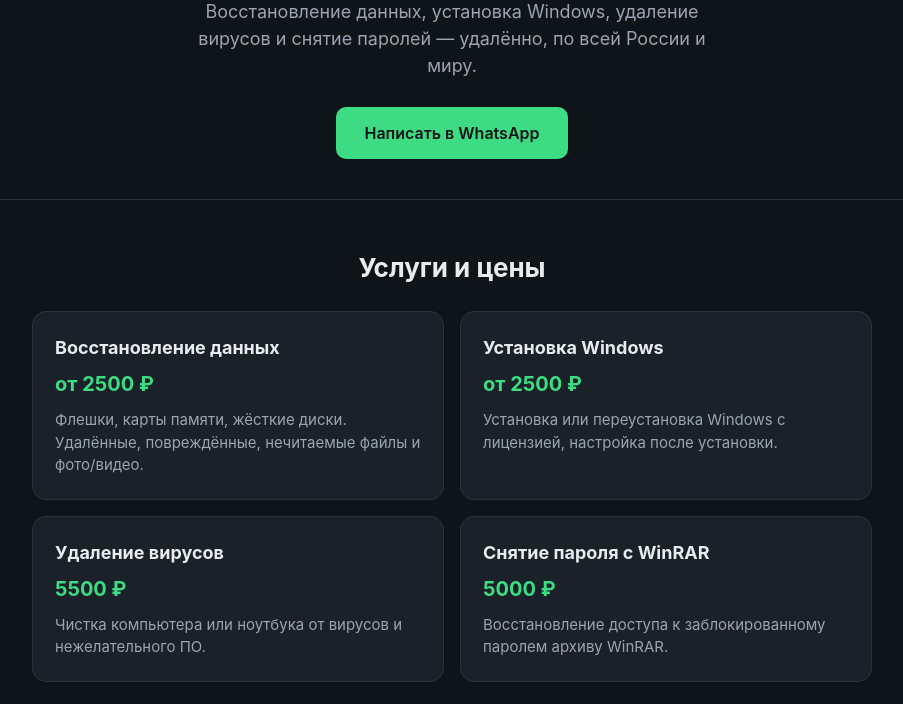
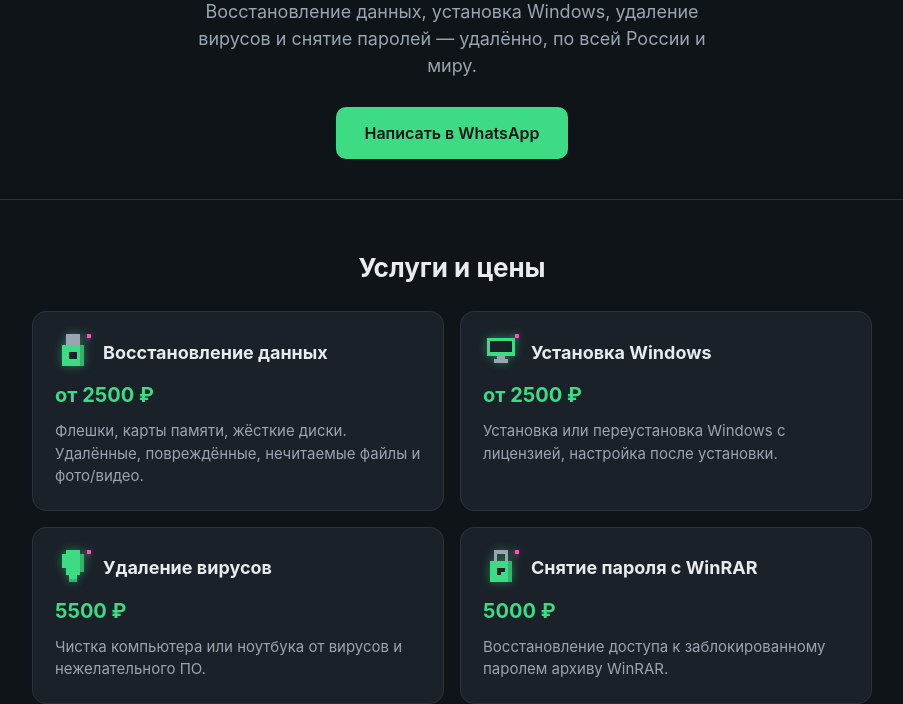
Before and after one commit to posollosop-dot/inkarnaciya-servis, a plain HTML site: page index.html in a window 1280 px wide. Shown: the part 135-839 px from the top of the page, without its empty margins (188-1091 px from the left). Drawn offline with Linux system fonts and the light colour scheme.

Commit message:
Добавлены пиксель-арт иконки услуг с неоновым свечением и glitch-акцентом
Co-Authored-By: Claude Sonnet 5 <noreply@anthropic.com>

```diff
--- a/index.html
+++ b/index.html
@@ -45,6 +45,7 @@
     --text-dim: #9aa5b1;
     --accent: #3ddc84;
     --accent-dark: #2bb86a;
+    --glitch: #ff4fc2;
     --border: #2a333d;
   }
 
@@ -118,9 +119,33 @@
     padding: 22px;
   }
 
+  .card-head {
+    display: flex;
+    align-items: center;
+    gap: 12px;
+    margin-bottom: 10px;
+  }
+
+  .pixel-icon {
+    flex: none;
+    width: 36px;
+    height: 36px;
+    shape-rendering: crispEdges;
+    filter: drop-shadow(0 0 5px rgba(61, 220, 132, 0.45));
+  }
+
+  .pixel-icon .pxa { fill: var(--accent); }
+  .pixel-icon .pxs { fill: var(--accent-dark); }
+  .pixel-icon .pxm { fill: var(--text-dim); }
+  .pixel-icon .pxbg { fill: var(--bg-card); }
+  .pixel-icon .pxg {
+    fill: var(--glitch);
+    filter: drop-shadow(0 0 4px var(--glitch));
+  }
+
   .card h3 {
     font-size: 18px;
-    margin-bottom: 8px;
+    margin: 0;
   }
 
   .card .price {
@@ -206,22 +231,76 @@
     <h2>Услуги и цены</h2>
     <div class="services">
       <div class="card">
-        <h3>Восстановление данных</h3>
+        <div class="card-head">
+          <svg class="pixel-icon" viewBox="0 0 40 40" aria-hidden="true">
+            <rect class="pxm" x="12" y="0" width="16" height="4"/>
+            <rect class="pxm" x="12" y="4" width="16" height="4"/>
+            <rect class="pxm" x="12" y="8" width="16" height="4"/>
+            <rect class="pxa" x="8" y="12" width="20" height="4"/><rect class="pxs" x="28" y="12" width="4" height="4"/>
+            <rect class="pxa" x="8" y="16" width="20" height="4"/><rect class="pxs" x="28" y="16" width="4" height="4"/>
+            <rect class="pxa" x="8" y="20" width="8" height="4"/><rect class="pxbg" x="16" y="20" width="8" height="4"/><rect class="pxa" x="24" y="20" width="4" height="4"/><rect class="pxs" x="28" y="20" width="4" height="4"/>
+            <rect class="pxa" x="8" y="24" width="8" height="4"/><rect class="pxbg" x="16" y="24" width="8" height="4"/><rect class="pxa" x="24" y="24" width="4" height="4"/><rect class="pxs" x="28" y="24" width="4" height="4"/>
+            <rect class="pxa" x="8" y="28" width="20" height="4"/><rect class="pxs" x="28" y="28" width="4" height="4"/>
+            <rect class="pxa" x="8" y="32" width="20" height="4"/><rect class="pxs" x="28" y="32" width="4" height="4"/>
+            <rect class="pxg" x="36" y="0" width="4" height="4"/>
+          </svg>
+          <h3>Восстановление данных</h3>
+        </div>
         <div class="price">от 2500 ₽</div>
         <p>Флешки, карты памяти, жёсткие диски. Удалённые, повреждённые, нечитаемые файлы и фото/видео.</p>
       </div>
       <div class="card">
-        <h3>Установка Windows</h3>
+        <div class="card-head">
+          <svg class="pixel-icon" viewBox="0 0 40 40" aria-hidden="true">
+            <rect class="pxa" x="4" y="4" width="32" height="4"/>
+            <rect class="pxa" x="4" y="8" width="4" height="4"/><rect class="pxbg" x="8" y="8" width="24" height="4"/><rect class="pxa" x="32" y="8" width="4" height="4"/>
+            <rect class="pxa" x="4" y="12" width="4" height="4"/><rect class="pxbg" x="8" y="12" width="24" height="4"/><rect class="pxa" x="32" y="12" width="4" height="4"/>
+            <rect class="pxa" x="4" y="16" width="4" height="4"/><rect class="pxbg" x="8" y="16" width="24" height="4"/><rect class="pxa" x="32" y="16" width="4" height="4"/>
+            <rect class="pxa" x="4" y="20" width="32" height="4"/>
+            <rect class="pxm" x="16" y="24" width="8" height="4"/>
+            <rect class="pxm" x="12" y="28" width="16" height="4"/>
+            <rect class="pxg" x="36" y="0" width="4" height="4"/>
+          </svg>
+          <h3>Установка Windows</h3>
+        </div>
         <div class="price">от 2500 ₽</div>
         <p>Установка или переустановка Windows с лицензией, настройка после установки.</p>
       </div>
       <div class="card">
-        <h3>Удаление вирусов</h3>
+        <div class="card-head">
+          <svg class="pixel-icon" viewBox="0 0 40 40" aria-hidden="true">
+            <rect class="pxa" x="12" y="0" width="16" height="4"/>
+            <rect class="pxa" x="8" y="4" width="20" height="4"/><rect class="pxs" x="28" y="4" width="4" height="4"/>
+            <rect class="pxa" x="8" y="8" width="20" height="4"/><rect class="pxs" x="28" y="8" width="4" height="4"/>
+            <rect class="pxa" x="8" y="12" width="20" height="4"/><rect class="pxs" x="28" y="12" width="4" height="4"/>
+            <rect class="pxa" x="8" y="16" width="20" height="4"/><rect class="pxs" x="28" y="16" width="4" height="4"/>
+            <rect class="pxa" x="12" y="20" width="16" height="4"/><rect class="pxs" x="28" y="20" width="4" height="4"/>
+            <rect class="pxa" x="12" y="24" width="16" height="4"/>
+            <rect class="pxa" x="16" y="28" width="8" height="4"/>
+            <rect class="pxs" x="16" y="32" width="8" height="4"/>
+            <rect class="pxg" x="36" y="0" width="4" height="4"/>
+          </svg>
+          <h3>Удаление вирусов</h3>
+        </div>
         <div class="price">5500 ₽</div>
         <p>Чистка компьютера или ноутбука от вирусов и нежелательного ПО.</p>
       </div>
       <div class="card">
-        <h3>Снятие пароля с WinRAR</h3>
+        <div class="card-head">
+          <svg class="pixel-icon" viewBox="0 0 40 40" aria-hidden="true">
+            <rect class="pxm" x="12" y="0" width="16" height="4"/>
+            <rect class="pxm" x="12" y="4" width="4" height="4"/><rect class="pxm" x="24" y="4" width="4" height="4"/>
+            <rect class="pxm" x="12" y="8" width="4" height="4"/><rect class="pxm" x="24" y="8" width="4" height="4"/>
+            <rect class="pxa" x="8" y="12" width="20" height="4"/><rect class="pxs" x="28" y="12" width="4" height="4"/>
+            <rect class="pxa" x="8" y="16" width="20" height="4"/><rect class="pxs" x="28" y="16" width="4" height="4"/>
+            <rect class="pxa" x="8" y="20" width="8" height="4"/><rect class="pxbg" x="16" y="20" width="8" height="4"/><rect class="pxa" x="24" y="20" width="4" height="4"/><rect class="pxs" x="28" y="20" width="4" height="4"/>
+            <rect class="pxa" x="8" y="24" width="8" height="4"/><rect class="pxbg" x="16" y="24" width="4" height="4"/><rect class="pxa" x="20" y="24" width="8" height="4"/><rect class="pxs" x="28" y="24" width="4" height="4"/>
+            <rect class="pxa" x="8" y="28" width="20" height="4"/><rect class="pxs" x="28" y="28" width="4" height="4"/>
+            <rect class="pxa" x="8" y="32" width="20" height="4"/><rect class="pxs" x="28" y="32" width="4" height="4"/>
+            <rect class="pxg" x="36" y="0" width="4" height="4"/>
+          </svg>
+          <h3>Снятие пароля с WinRAR</h3>
+        </div>
         <div class="price">5000 ₽</div>
         <p>Восстановление доступа к заблокированному паролем архиву WinRAR.</p>
       </div>
```
